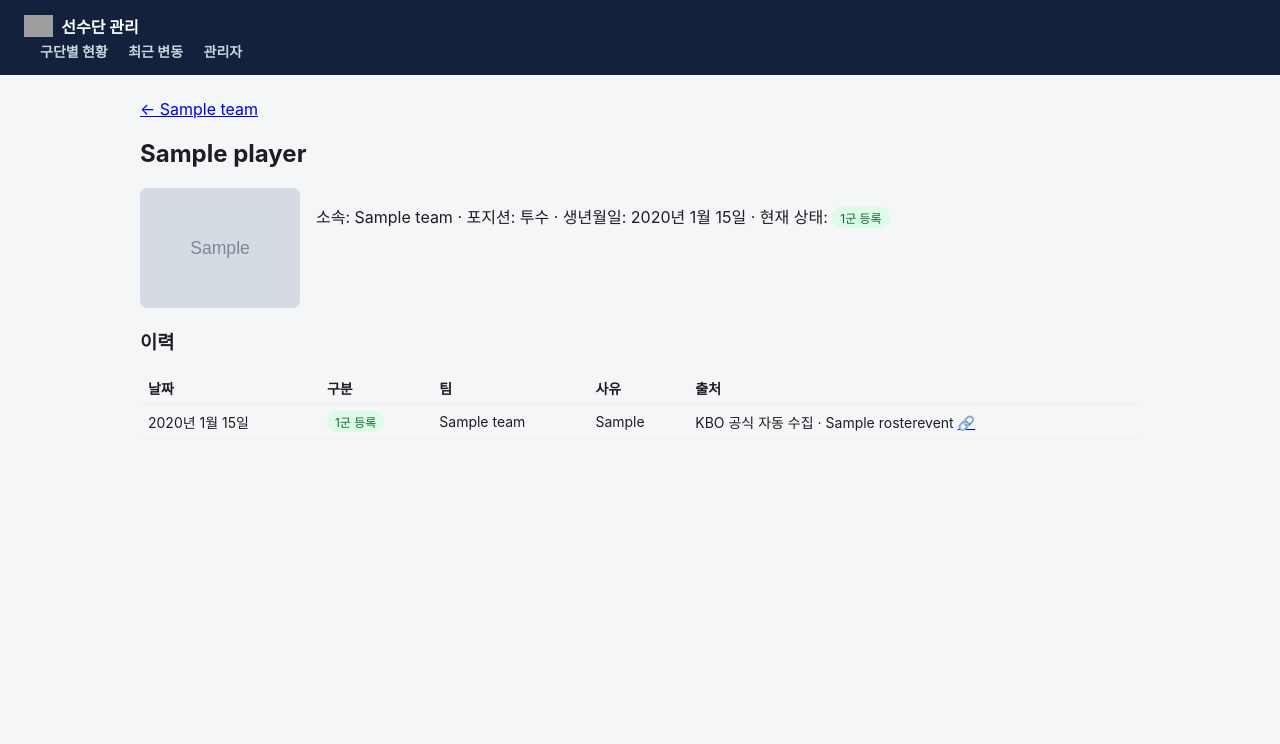
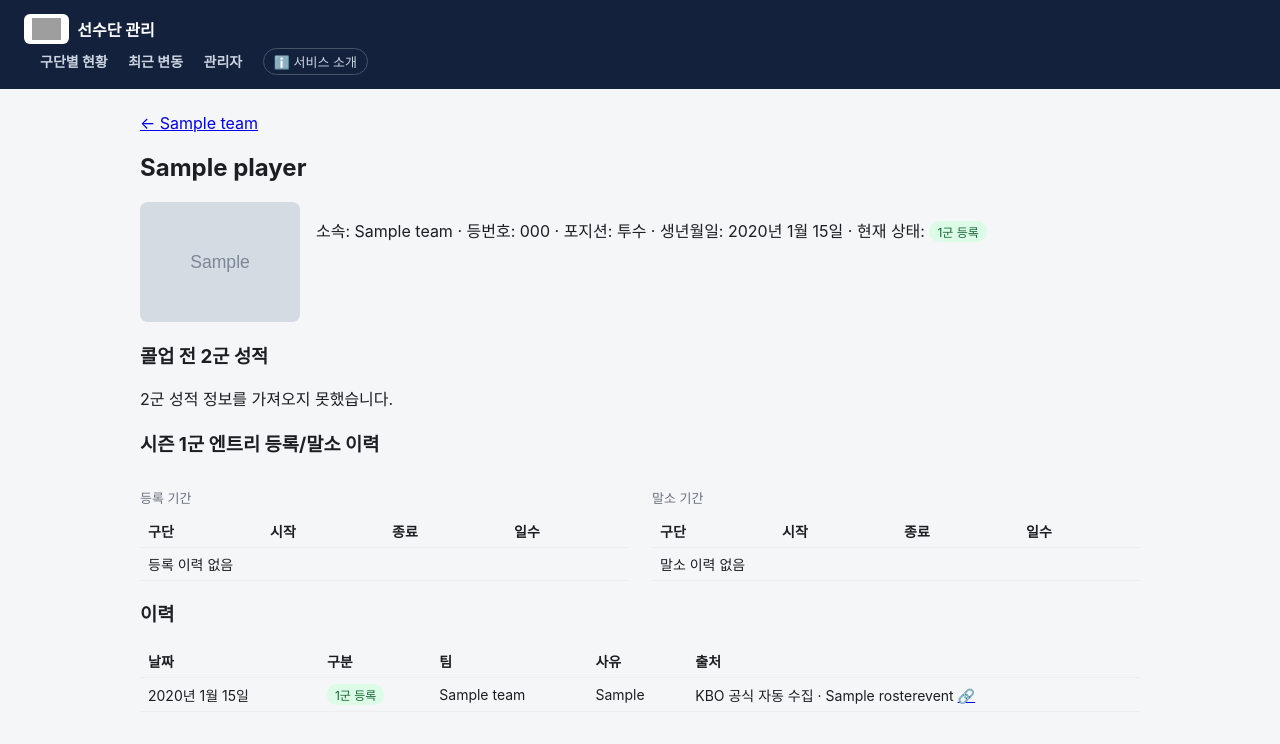
Before and after one commit to dokwon33/kbo-roster, a Django app: page /players/1/ in a window 1280 px wide. Shown: the top 744 px of the page. Run offline with Django 5.2, Linux system fonts and the light colour scheme; tables that the repository leaves empty hold one stand-in row (values such as "Sample post"); grey boxes marked "Sample" are stand-in pictures; data that the repository does not hold is empty; grey boxes are pictures that could not be loaded.

Commit message:
콜업/말소 선수 상대 리그 성적 및 등록/말소 이력, 서비스 소개 팝업 추가
- 2군->1군 콜업 선수는 콜업 전 2군 성적을, 1군->2군 말소 선수는 말소 전
  1군 성적을 선수 상세 페이지에 표시
- KBO 선수 상세 페이지의 엔트리 등록/말소 일수 표를 파싱해 시즌별
  등록/말소 기간과 합계 일수를 함께 표시
- 구단별 현황 페이지에 2군/말소 선수 목록도 노출하고 제목을
  "구단별 1군/2군 변동"으로 변경
- 헤더에 서비스 소개 팝업(dialog)과 로고 가독성 개선(흰 배경 패널) 추가
- 선수 등번호가 어디서도 수집되지 않던 문제를 발견해 KBO 상세 페이지에서
  등번호를 가져오는 스크래핑 함수를 추가하고 sync_roster에 연동

```diff
--- a/roster/management/commands/sync_roster.py
+++ b/roster/management/commands/sync_roster.py
@@ -78,4 +78,6 @@ class Command(BaseCommand):
         player.kbo_player_id = profile.kbo_player_id
         player.birth_date = profile.birth_date
         player.photo_url = profile.photo_url
-        player.save(update_fields=["kbo_player_id", "birth_date", "photo_url"])
+        if profile.back_number:
+            player.back_number = profile.back_number
+        player.save(update_fields=["kbo_player_id", "birth_date", "photo_url", "back_number"])
--- a/roster/templates/roster/base.html
+++ b/roster/templates/roster/base.html
@@ -22,9 +22,24 @@
     a.player-link { color: #14213d; text-decoration: none; }
     a.player-link:hover { text-decoration: underline; }
     header a.brand { display: inline-flex; align-items: center; gap: 8px; }
-    header a.brand img { height: 22px; }
+    header a.brand img { height: 22px; display: block; background: #fff; padding: 4px 8px; border-radius: 6px; }
+    header .info-btn {
+      background: none; border: 1px solid #475569; color: #cbd5e1; border-radius: 999px;
+      font-size: 13px; padding: 3px 10px; margin-left: 16px; cursor: pointer; font-family: inherit;
+    }
+    header .info-btn:hover { background: #1e2a4a; color: #fff; }
     .player-photo { width: 100%; max-width: 160px; border-radius: 8px; background: #e5e7eb; }
     .player-photo-sm { width: 32px; height: 32px; border-radius: 50%; object-fit: cover; vertical-align: middle; margin-right: 6px; background: #e5e7eb; }
+    #aboutDialog { border: none; border-radius: 10px; padding: 0; max-width: 420px; width: 90%; }
+    #aboutDialog::backdrop { background: rgba(15, 23, 42, .5); }
+    #aboutDialog .dialog-body { padding: 20px 24px; }
+    #aboutDialog h3 { margin-top: 0; color: #14213d; }
+    #aboutDialog p { line-height: 1.6; color: #374151; }
+    #aboutDialog .dialog-footer { text-align: right; padding: 0 24px 20px; }
+    #aboutDialog button.close-btn {
+      background: #14213d; color: #fff; border: none; border-radius: 6px;
+      padding: 6px 14px; cursor: pointer; font-family: inherit;
+    }
   </style>
 </head>
 <body>
@@ -37,8 +52,26 @@
       <a href="{% url 'roster:team_list' %}">구단별 현황</a>
       <a href="{% url 'roster:recent_events' %}">최근 변동</a>
       <a href="/admin/">관리자</a>
+      <button type="button" class="info-btn" onclick="document.getElementById('aboutDialog').showModal()">ℹ️ 서비스 소개</button>
     </nav>
   </header>
+
+  <dialog id="aboutDialog">
+    <div class="dialog-body">
+      <h3>KBO 선수단 관리란?</h3>
+      <p>
+        KBO 공식 사이트의 1군 등록/말소 현황을 자동으로 수집해 구단별 로스터와
+        선수별 등록 이력을 한눈에 볼 수 있는 서비스입니다.
+        2군에서 1군으로 콜업된 선수는 콜업 전 2군 성적을, 1군에서 말소된 선수는 말소 전
+        1군 성적을 함께 보여줍니다.
+        매일 오전 9시에 자동으로 데이터를 수집하며, 최근 30일간의 변동 사항을 확인할 수 있습니다.
+      </p>
+    </div>
+    <div class="dialog-footer">
+      <button type="button" class="close-btn" onclick="document.getElementById('aboutDialog').close()">닫기</button>
+    </div>
+  </dialog>
+
   <main>
     {% block content %}{% endblock %}
   </main>
--- a/roster/templates/roster/player_detail.html
+++ b/roster/templates/roster/player_detail.html
@@ -13,12 +13,73 @@
     {% endif %}
     <p>
       소속: {{ player.team|default:"-" }} ·
+      등번호: {{ player.back_number|default:"-" }} ·
       포지션: {{ player.get_position_display|default:"-" }} ·
       생년월일: {{ player.birth_date|default:"-" }} ·
       현재 상태:
       <span class="badge {{ player.current_status|badge_class }}">{{ player.current_status|status_label }}</span>
     </p>
   </div>
+
+  {% if related_league %}
+    <h3>
+      {% if related_league == "2군" %}콜업 전 2군 성적{% else %}말소 전 1군 성적{% endif %}
+    </h3>
+    {% if related_stats %}
+      <table>
+        <tr>{% for key in related_stats.keys %}<th>{{ key }}</th>{% endfor %}</tr>
+        <tr>{% for value in related_stats.values %}<td>{{ value }}</td>{% endfor %}</tr>
+      </table>
+    {% else %}
+      <p>{{ related_league }} 성적 정보를 가져오지 못했습니다.</p>
+    {% endif %}
+  {% endif %}
+
+  {% if player.kbo_player_id %}
+    <h3>시즌 1군 엔트리 등록/말소 이력</h3>
+    {% if roster_periods %}
+      <div style="display:flex; gap:24px; flex-wrap:wrap;">
+        <div style="flex:1; min-width:280px;">
+          <p style="font-size:13px; color:#6b7280; margin-bottom:4px;">
+            등록 기간{% if roster_periods.registered_total %} · 시즌 합계 {{ roster_periods.registered_total }}일{% endif %}
+          </p>
+          <table>
+            <tr><th>구단</th><th>시작</th><th>종료</th><th>일수</th></tr>
+            {% for period in roster_periods.registered %}
+              <tr>
+                <td>{{ period.team }}</td>
+                <td>{{ period.start }}</td>
+                <td>{{ period.end }}</td>
+                <td>{{ period.days }}</td>
+              </tr>
+            {% empty %}
+              <tr><td colspan="4">등록 이력 없음</td></tr>
+            {% endfor %}
+          </table>
+        </div>
+        <div style="flex:1; min-width:280px;">
+          <p style="font-size:13px; color:#6b7280; margin-bottom:4px;">
+            말소 기간{% if roster_periods.cancelled_total %} · 시즌 합계 {{ roster_periods.cancelled_total }}일{% endif %}
+          </p>
+          <table>
+            <tr><th>구단</th><th>시작</th><th>종료</th><th>일수</th></tr>
+            {% for period in roster_periods.cancelled %}
+              <tr>
+                <td>{{ period.team }}</td>
+                <td>{{ period.start }}</td>
+                <td>{{ period.end }}</td>
+                <td>{{ period.days }}</td>
+              </tr>
+            {% empty %}
+              <tr><td colspan="4">말소 이력 없음</td></tr>
+            {% endfor %}
+          </table>
+        </div>
+      </div>
+    {% else %}
+      <p>등록/말소 이력을 가져오지 못했습니다.</p>
+    {% endif %}
+  {% endif %}
 
   <h3>이력</h3>
   <table>
--- a/roster/views.py
+++ b/roster/views.py
@@ -1,6 +1,15 @@
+import requests
 from django.shortcuts import get_object_or_404, render
 
+from . import scraping
 from .models import Player, RosterEvent, Team
+
+# 방금 어느 리그에서 옮겨왔는지에 따라 반대편 리그 성적을 보여준다.
+# 2군->1군 콜업: 콜업 전 2군 성적을 보여준다 / 1군->2군 말소: 말소 전 1군 성적을 보여준다.
+_RELATED_LEAGUE = {
+    RosterEvent.ACTIVE_1GUN: "2군",
+    RosterEvent.OPTIONED_2GUN: "1군",
+}
 
 
 def team_list(request):
@@ -33,7 +42,36 @@ def team_detail(request, team_id):
 def player_detail(request, player_id):
     player = get_object_or_404(Player, pk=player_id)
     events = player.events.select_related("team").all()
-    return render(request, "roster/player_detail.html", {"player": player, "events": events})
+
+    status = player.current_status
+    related_league = _RELATED_LEAGUE.get(status.event_type) if status else None
+    related_stats = None
+    if related_league and player.kbo_player_id:
+        try:
+            related_stats = scraping.fetch_player_stats(
+                player.kbo_player_id, player.position, related_league
+            )
+        except requests.RequestException:
+            related_stats = None
+
+    roster_periods = None
+    if player.kbo_player_id:
+        try:
+            roster_periods = scraping.fetch_roster_periods(player.kbo_player_id, player.position)
+        except requests.RequestException:
+            roster_periods = None
+
+    return render(
+        request,
+        "roster/player_detail.html",
+        {
+            "player": player,
+            "events": events,
+            "related_league": related_league,
+            "related_stats": related_stats,
+            "roster_periods": roster_periods,
+        },
+    )
 
 
 def recent_events(request):
```
Also changed, not shown: roster/scraping.py (+120 -0 lines), roster/templates/roster/team_list.html (+18 -2 lines).
